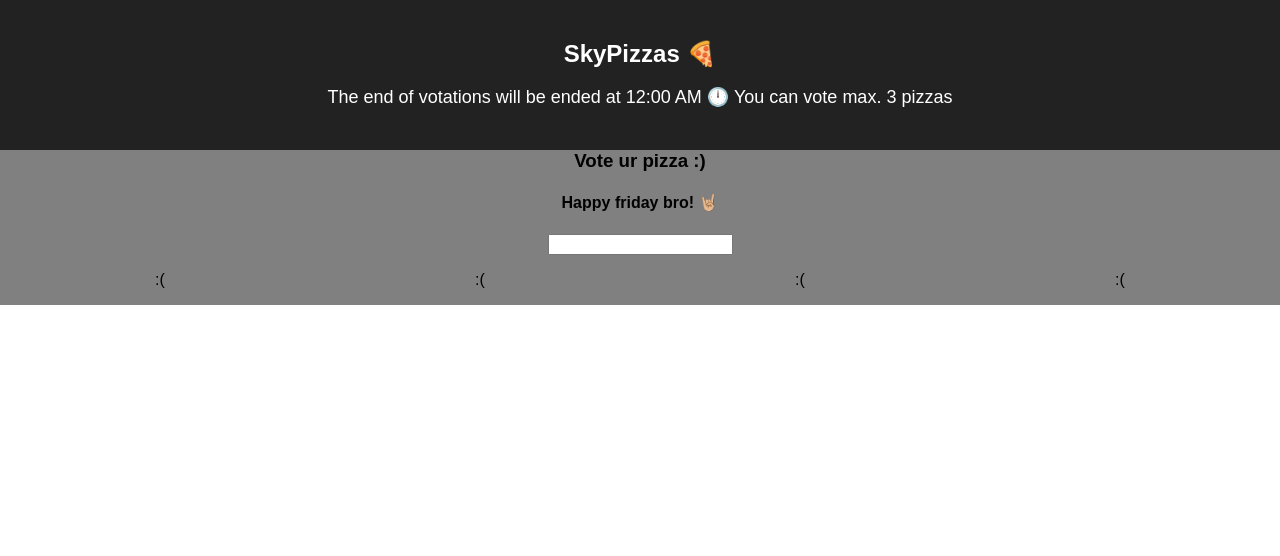
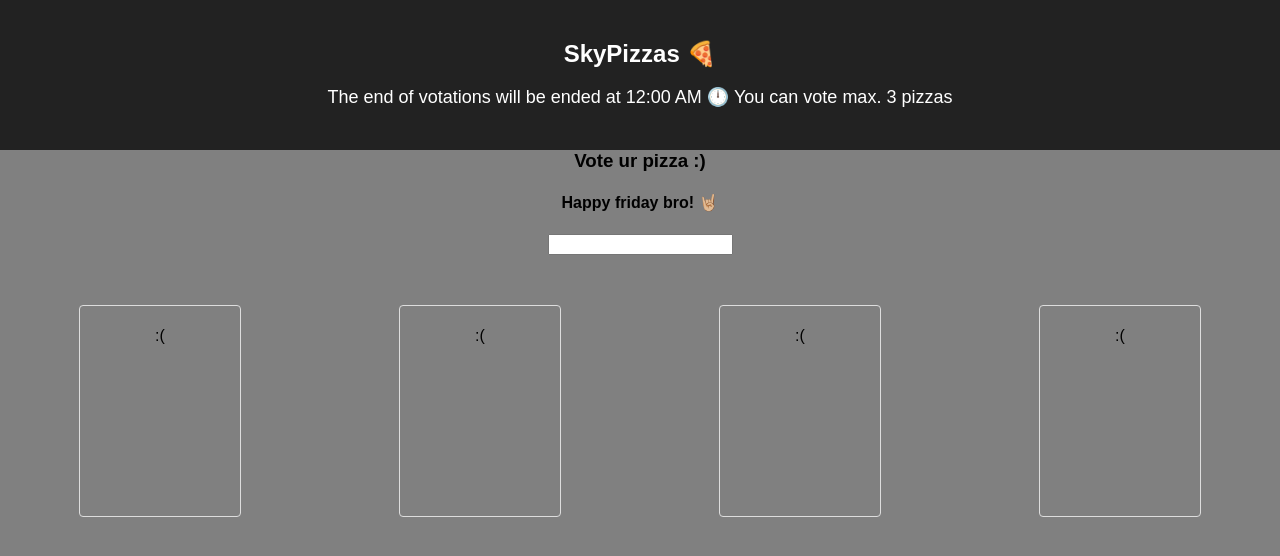
Before and after one commit to agandia9/Skypizzas, a React (Create React App) app: page / in a window 1280 px wide. Shown: the top 556 px of the page. Built offline with nearby package versions, Linux system fonts and the light colour scheme.

Commit message:
starting w front

```diff
--- a/src/components/MenuPizzas/MenuPizzas.css
+++ b/src/components/MenuPizzas/MenuPizzas.css
@@ -1,5 +1,5 @@
 .Pizzas-menu{
-	height: 100%;
+	height: 100vh;
 	overflow-y: scroll;
 	background-color: grey;
 	text-align: center;
@@ -10,6 +10,7 @@
 }
 
 .Select-pizza{
+	margin-top: 50px;
 	display: flex;
 	flex-wrap: wrap;
 	justify-content: space-around;
--- a/src/components/PizzaCard/PizzaCard.css
+++ b/src/components/PizzaCard/PizzaCard.css
@@ -0,0 +1,7 @@
+.thumbnail{
+	 border: 1px solid #ddd; /* Gray border */
+    border-radius: 4px;  /* Rounded border */
+    padding: 5px; /* Some padding */
+    width: 150px; /* Set a small width */
+    height: 200px;
+}
```
